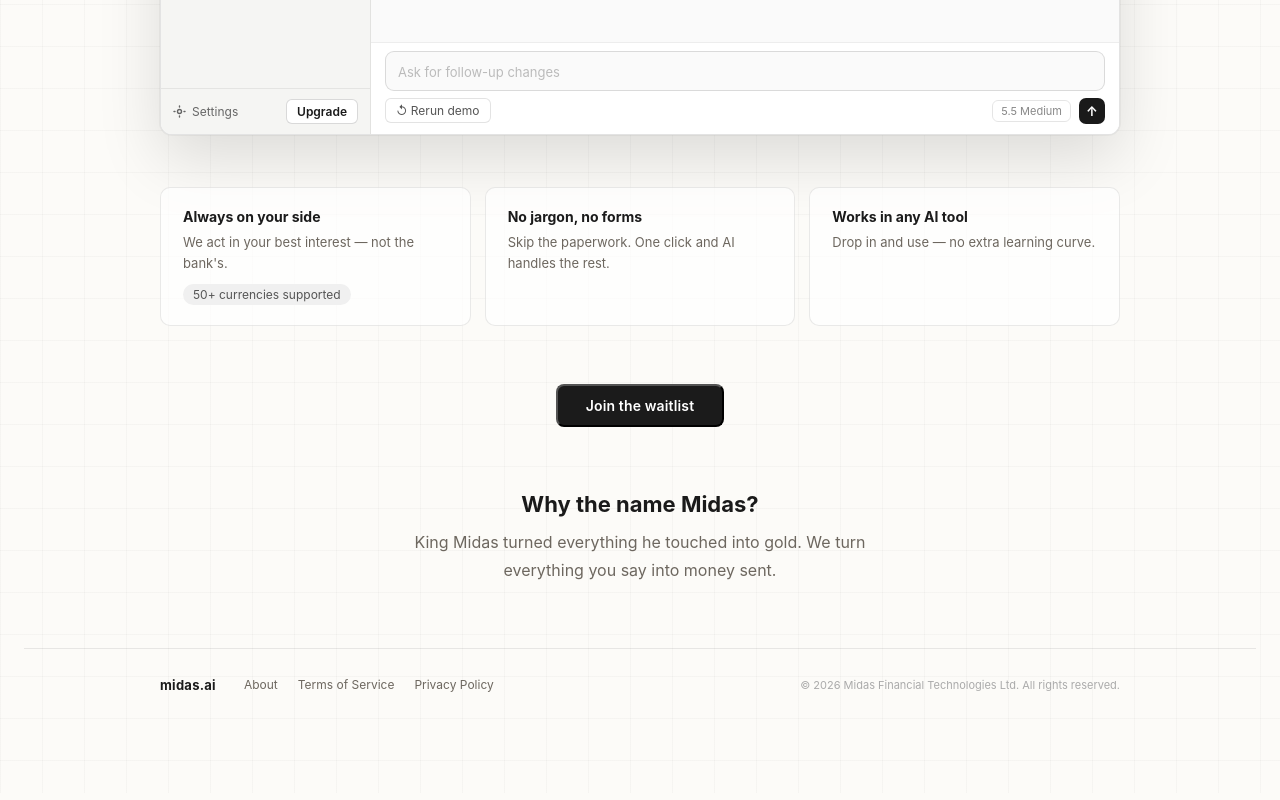
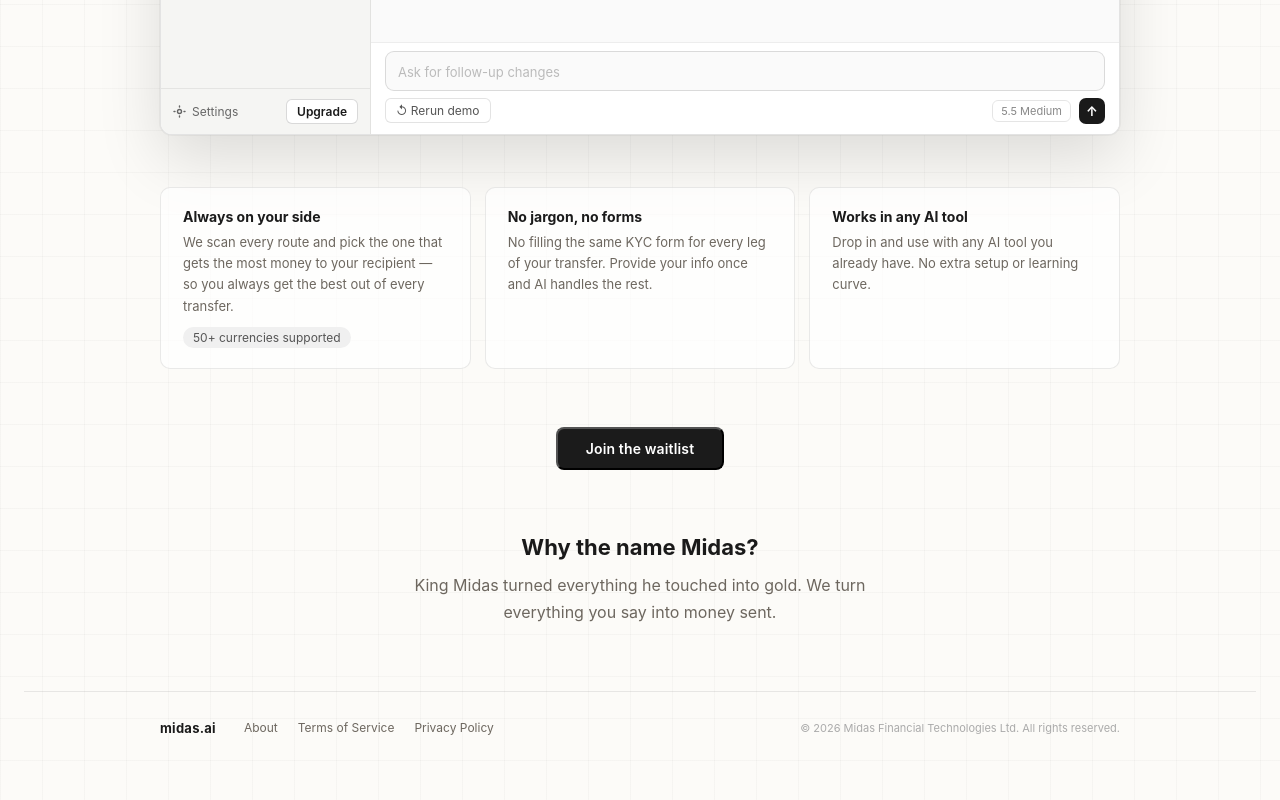
Before and after one commit to cbaihao/cross-border, a React (Vite) app: page / in a window 1280 px wide. Shown: the part 836-1636 px from the top of the page. Built offline with nearby package versions, Linux system fonts and the light colour scheme.

Commit message:
polish: sharpen value prop tile copy

```diff
--- a/src/App.tsx
+++ b/src/App.tsx
@@ -205,16 +205,16 @@ export default function App() {
       <section className="value-props">
         <div className="value-prop">
           <strong>Always on your side</strong>
-          <p>We act in your best interest — not the bank's.</p>
+          <p>We scan every route and pick the one that gets the most money to your recipient — so you always get the best out of every transfer.</p>
           <span className="value-prop-tag">50+ currencies supported</span>
         </div>
         <div className="value-prop">
           <strong>No jargon, no forms</strong>
-          <p>Skip the paperwork. One click and AI handles the rest.</p>
+          <p>No filling the same KYC form for every leg of your transfer. Provide your info once and AI handles the rest.</p>
         </div>
         <div className="value-prop">
           <strong>Works in any AI tool</strong>
-          <p>Drop in and use — no extra learning curve.</p>
+          <p>Drop in and use with any AI tool you already have. No extra setup or learning curve.</p>
         </div>
       </section>
 
```
